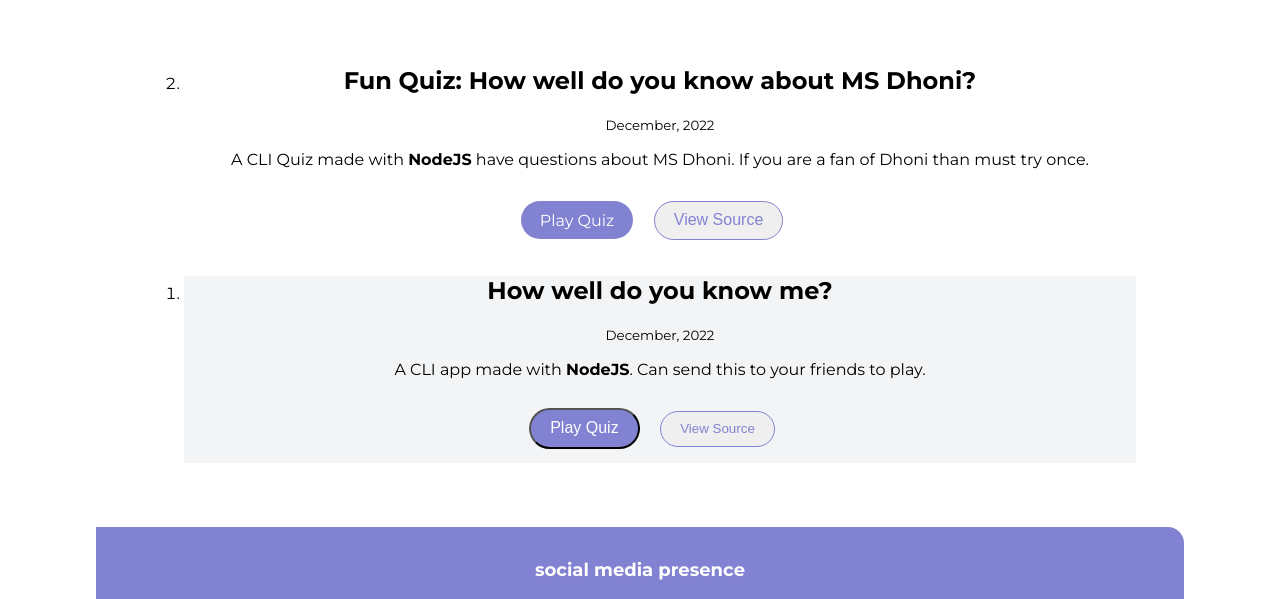
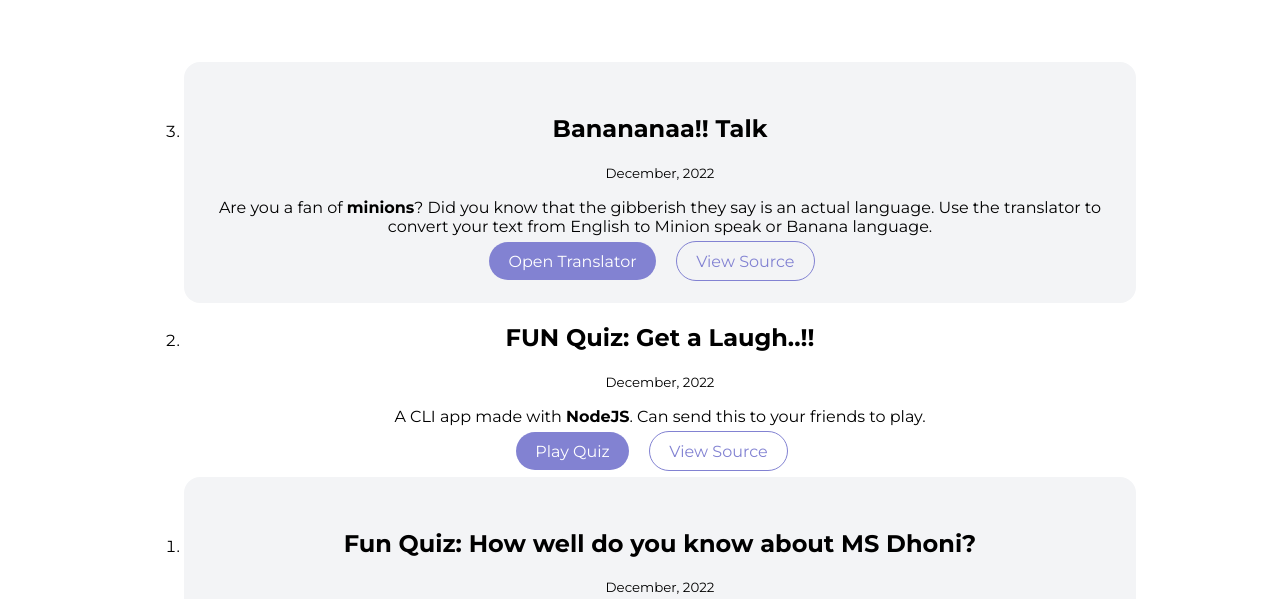
Before and after one commit to praveen12kumar/Praveenkumar-Portfolio, a plain HTML site: page projects.html in a window 1280 px wide. Shown: the part 82-681 px from the top of the page. Drawn offline with Linux system fonts and the light colour scheme.

Commit message:
feat: banana talk

```diff
--- a/projects.html
+++ b/projects.html
@@ -35,19 +35,27 @@
     <section class="section">
       <div class="container">
         <ol reversed>
+          <li class=" section ow">
+            <h2>Banananaa!! Talk</h2>
+            <small>December, 2022</small>
+            <p>Are you a fan of <strong>minions</strong>? Did you know that the gibberish they say is an actual language. Use the translator to convert your text from English to Minion speak or Banana language.</p>
+            <a class=" link link-primary" href="https://thunderous-froyo-10c9ab.netlify.app/">Open Translator</a>
+            <a class="link link-secondary" href="https://github.com/praveen12kumar/Banana-app">View Source</a>
+          </li>
+
           <li>
+            <h2>FUN Quiz: Get a Laugh..!!</h2>
+            <small>December, 2022</small>
+            <p>A CLI app made with <strong>NodeJS</strong>. Can send this to your friends to play.</p>
+            <a class="link link-primary" href="https://replit.com/@praveen12kumar/MK1-FunQuiz?v=1" >Play Quiz</a>
+            <a class="link link-secondary" href="https://github.com/praveen12kumar/mk2-fun-Quiz/blob/main/funQuiz.js">View Source</a>
+          </li>
+          <li class=" section ow">
             <h2>Fun Quiz: How well do you know about MS Dhoni?</h2>
             <small>December, 2022</small>
             <p>A CLI Quiz made with <strong>NodeJS</strong> have questions about MS Dhoni. If you are a fan of Dhoni than must try once.</p>
-            <a class="link link-primary" href="https://replit.com/@praveen12kumar/Quiz?v=1">Play Quiz</a>
-            <button class="link link-secondary" href="https://github.com/praveen12kumar/mk01-Quiz">View Source</button>
-          </li>
-          <li class="ow">
-            <h2>How well do you know me?</h2>
-            <small>December, 2022</small>
-            <p>A CLI app made with <strong>NodeJS</strong>. Can send this to your friends to play.</p>
-            <button class=" link link-primary">Play Quiz</button>
-            <button class="link-secondary" href="https://github.com/praveen12kumar/mk01-Quiz/blob/main/msdquiz.js">View Source</button>
+            <a class=" link link-primary" href="https://replit.com/@praveen12kumar/MSD-quiz?v=1">Play Quiz</a>
+            <a class="link link-secondary" href="https://github.com/praveen12kumar/mk01-Quiz/blob/main/msdquiz.js">View Source</a>
           </li>
         </ol>
       </div>
@@ -55,7 +63,7 @@
 
     <!---Footer---->
     <footer class="footer">
-      <div class="footer-header">social media presence</div>
+      <div class="footer-header">Social Media Presence</div>
       <ul class="social-links list-non-bullet">
         <li class="list-item-inline">
           <a class="social-media link" href="https://github.com/neogcamp/"><i class="fa-brands fa-github"></i></a>
```
